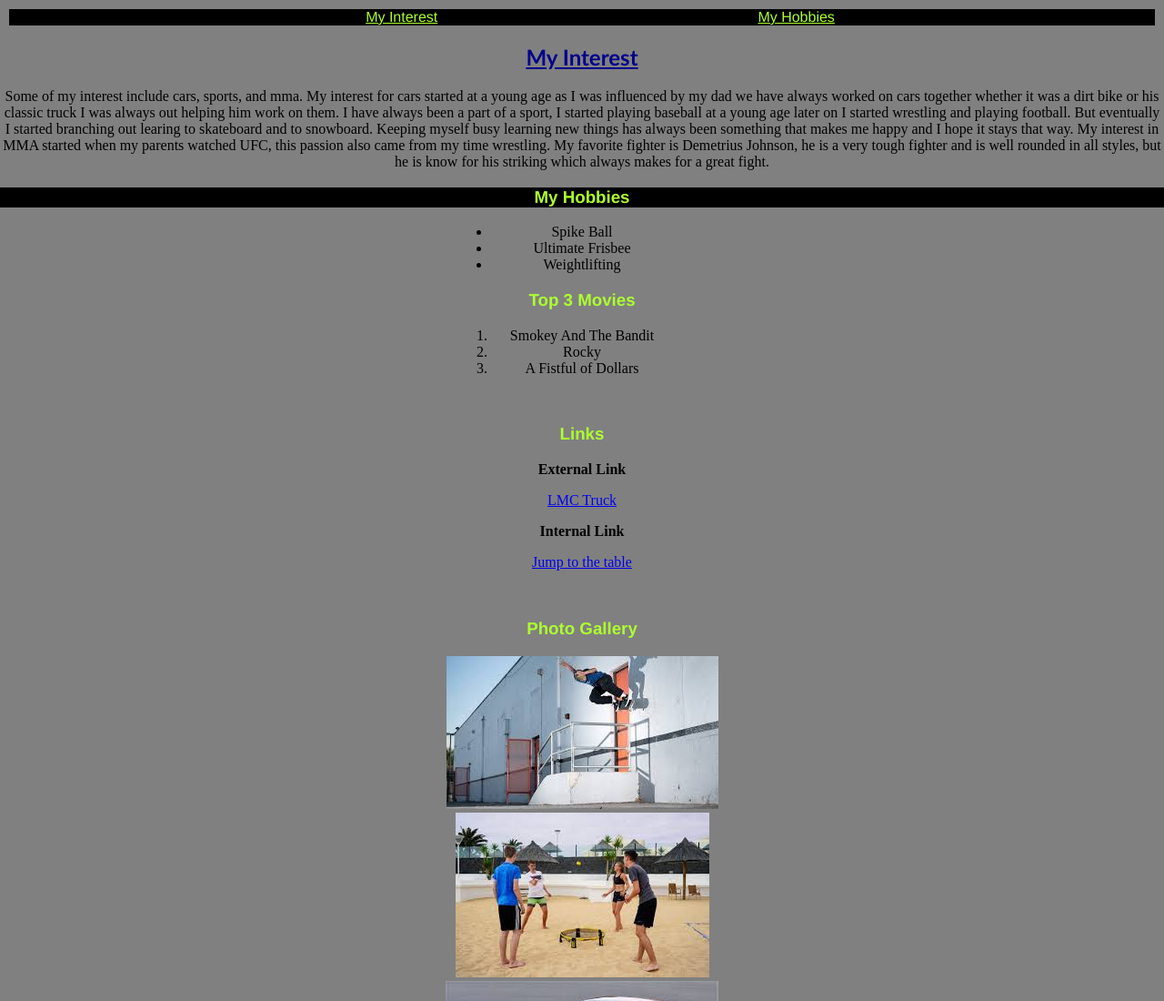
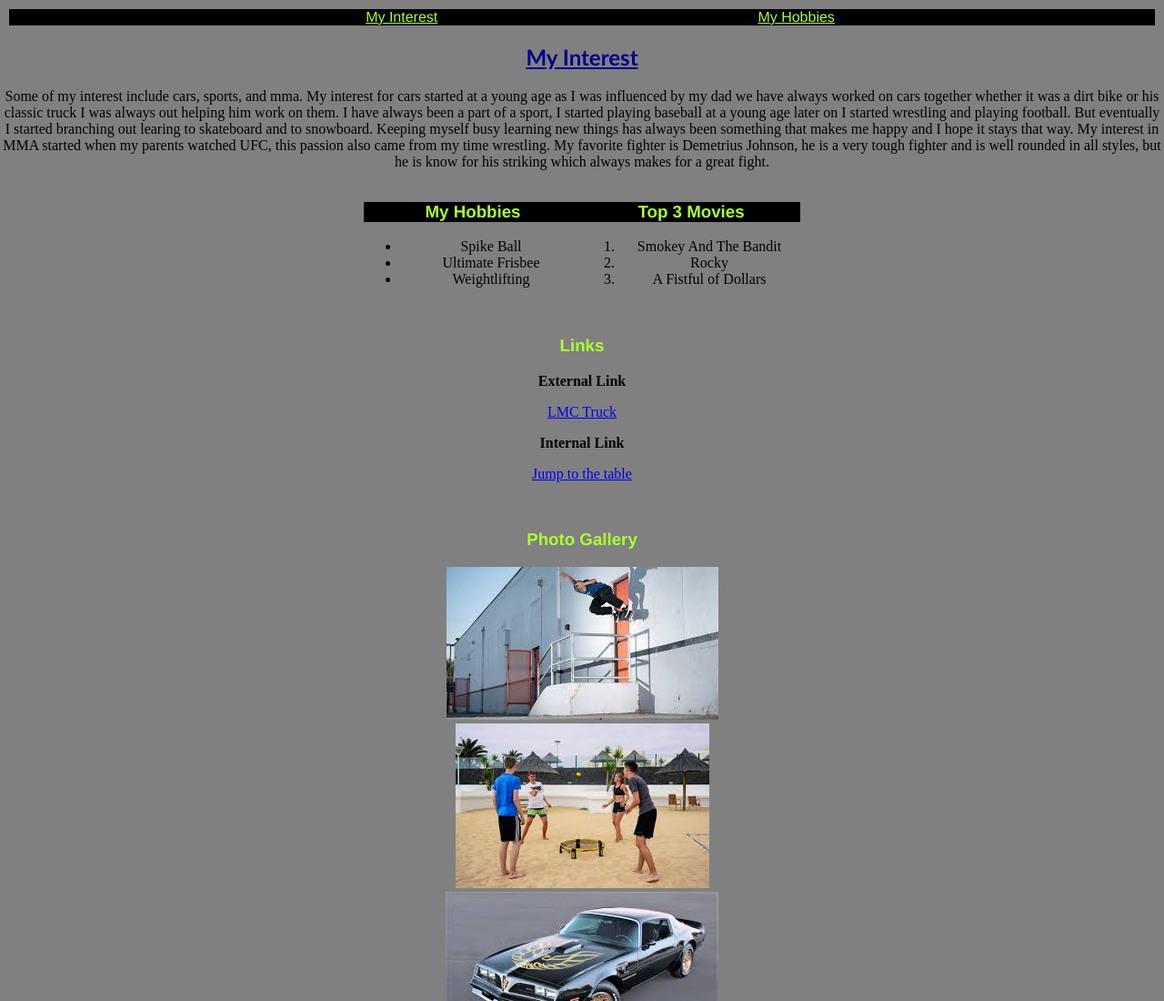
Before and after one commit to kaden-norlander/About_Me, a plain HTML site: page index.html in a window 1280 px wide. Shown: the top 1100 px of the page at 91% size. Drawn offline with Linux system fonts and the light colour scheme.

Commit message:
new changes

```diff
--- a/index.html
+++ b/index.html
@@ -22,20 +22,25 @@
     </p>
     </section>
 
-    <section>
+
+    <div class="main-container">
+        <div>
         <h3 class="headings2" id="section-header"> My Hobbies </h3>
             <ul class="list">
                 <li>Spike Ball</li>
                 <li>Ultimate Frisbee</li>
                 <li>Weightlifting</li>
             </ul>
-    <h3 class="headings2"> Top 3 Movies </h3>
+        </div>
+        <div>
+        <h3 class="headings2" id="section-header2"> Top 3 Movies </h3>
             <ol class="list">
                 <li>Smokey And The Bandit</li>
                 <li>Rocky</li>
                 <li>A Fistful of Dollars</li>
             </ol>
-    </section>
+        </div>
+    </div>
     <br>
 
     <section>
--- a/style.css
+++ b/style.css
@@ -44,7 +44,6 @@
 }
 
 .list {
-    padding-left: 540px;
     width: 200px;
 }
 
@@ -54,6 +53,15 @@
 
 #section-header {
     background-color: black;
+}
+
+#section-header2 {
+    background-color: black;
+}
+
+.main-container {
+    display: flex;
+    justify-content: center;
 }
 
 @media screen and (max-width: 600px) {
```
Lines whose indentation alone changed are shown as unchanged.
